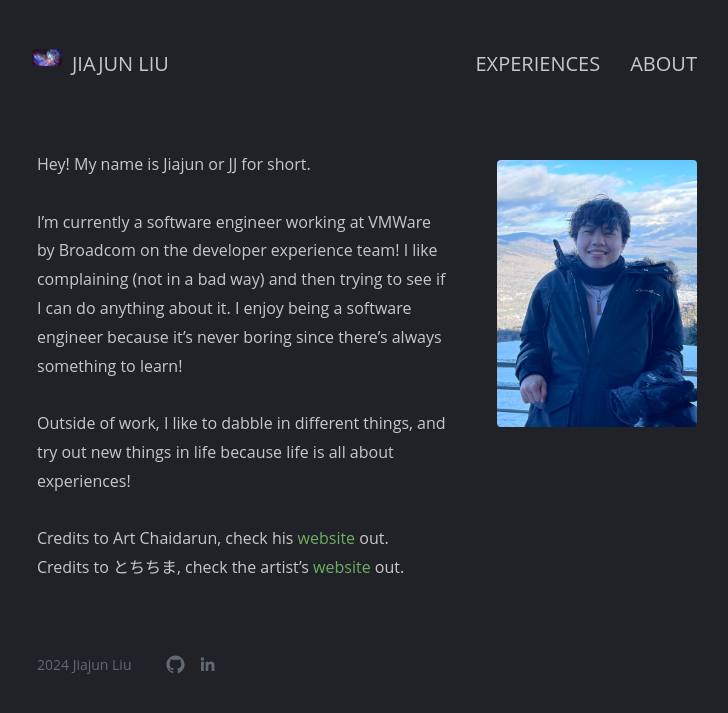
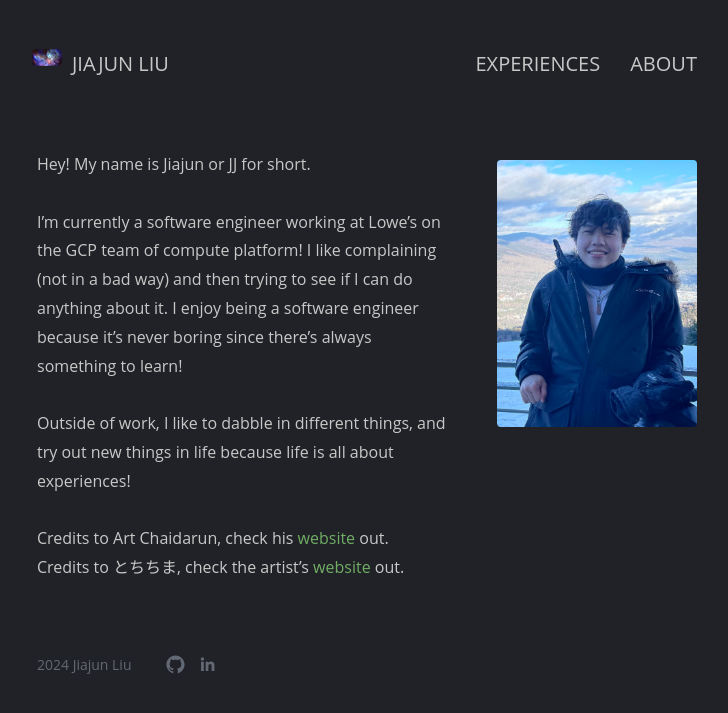
Before and after one commit to jjliu159/jjliu159.github.io, a Jekyll site: the page built from about.markdown, in a window 1280 px wide. Shown: the top 713 px of the page, without its empty margins (273-1001 px from the left). Built offline with Jekyll 4.4.1, drawn with Linux system fonts in a browser that asks for light colours.

Commit message:
updated about me

```diff
--- a/about.markdown
+++ b/about.markdown
@@ -6,7 +6,7 @@ title: about
 <img src="/assets/images/me.jpg" class="right">
 Hey! My name is Jiajun or JJ for short.
 
-I'm currently a software engineer working at VMWare by Broadcom on the developer experience team! I like complaining (not in a bad way) and then trying to see if I can do anything about it. I enjoy being a software engineer because it's never boring since there's always something to learn!
+I'm currently a software engineer working at Lowe's on the GCP team of compute platform! I like complaining (not in a bad way) and then trying to see if I can do anything about it. I enjoy being a software engineer because it's never boring since there's always something to learn!
 
 Outside of work, I like to dabble in different things, and try out new things in life because life is all about experiences!
 
```
